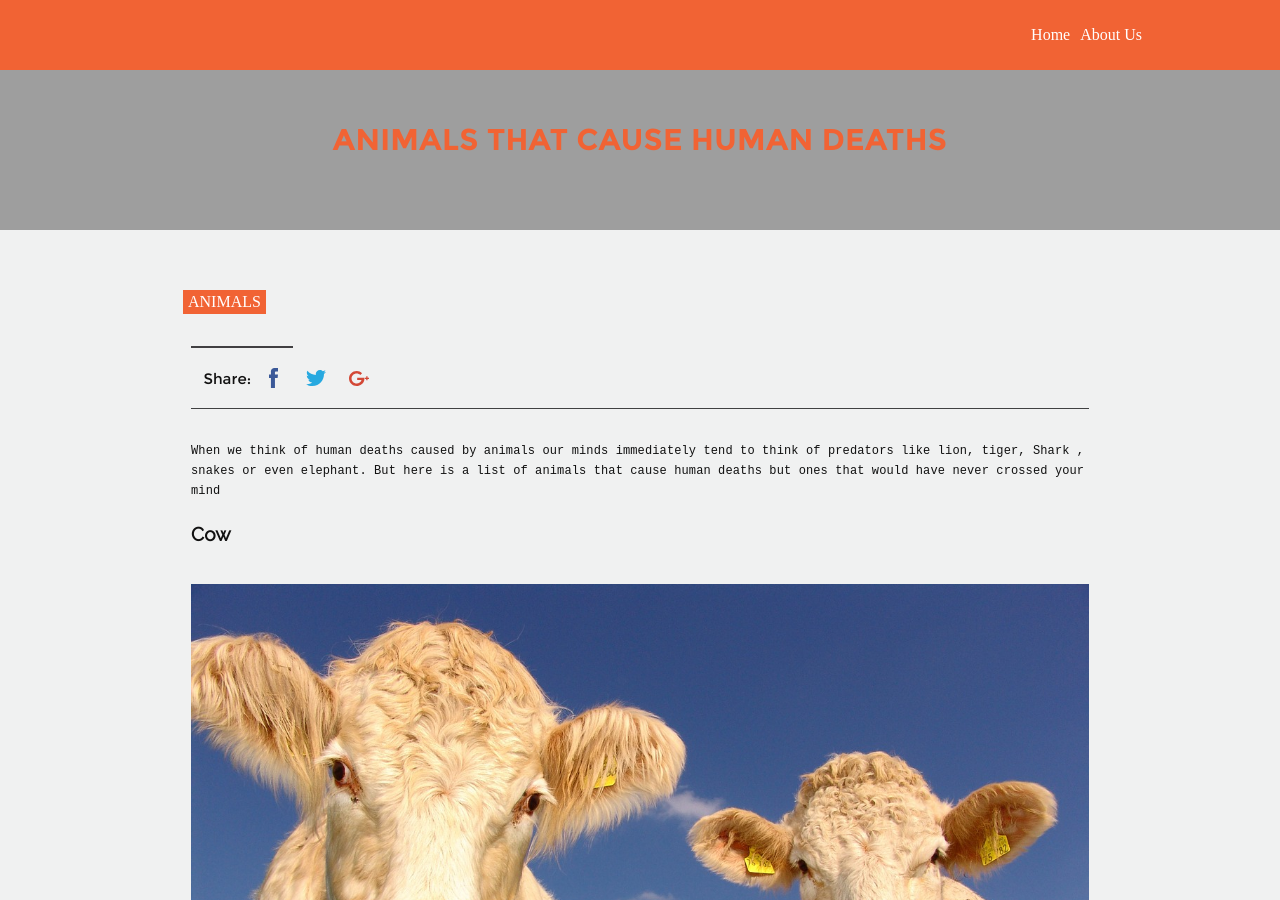
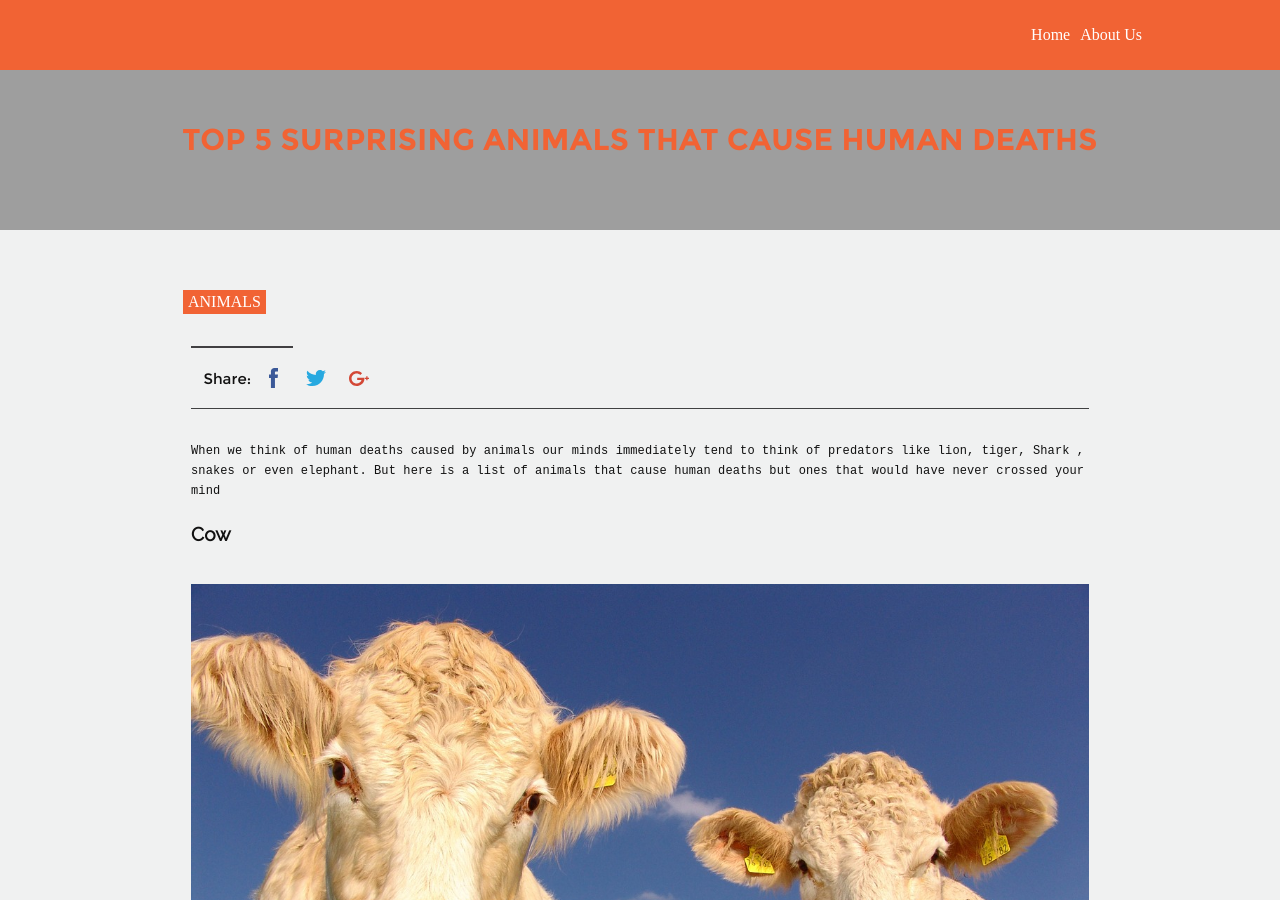
Before and after one commit to sherlifelix/blog, a Jekyll site: the page built from _posts/2018-10-27-animals-that-cause-human-deaths.md, in a window 1280 px wide and 900 px high. Built offline with Jekyll 4.4.1, drawn with Linux system fonts in a browser that asks for light colours; comment, search, counter and statistics services are not loaded.

Commit message:
Update 2018-10-27-animals-that-cause-human-deaths.md

```diff
--- a/_posts/2018-10-27-animals-that-cause-human-deaths.md
+++ b/_posts/2018-10-27-animals-that-cause-human-deaths.md
@@ -4,7 +4,7 @@ layout: blog_detail
 thumbnail: /assets/img//AnimalAttack/header.jpg
 author_name: sachin
 published: true
-title: Animals that cause human deaths
+title: Top 5 Surprising Animals that cause human deaths
 blog_category: Animals
 keywords: deaths
 ---
```
